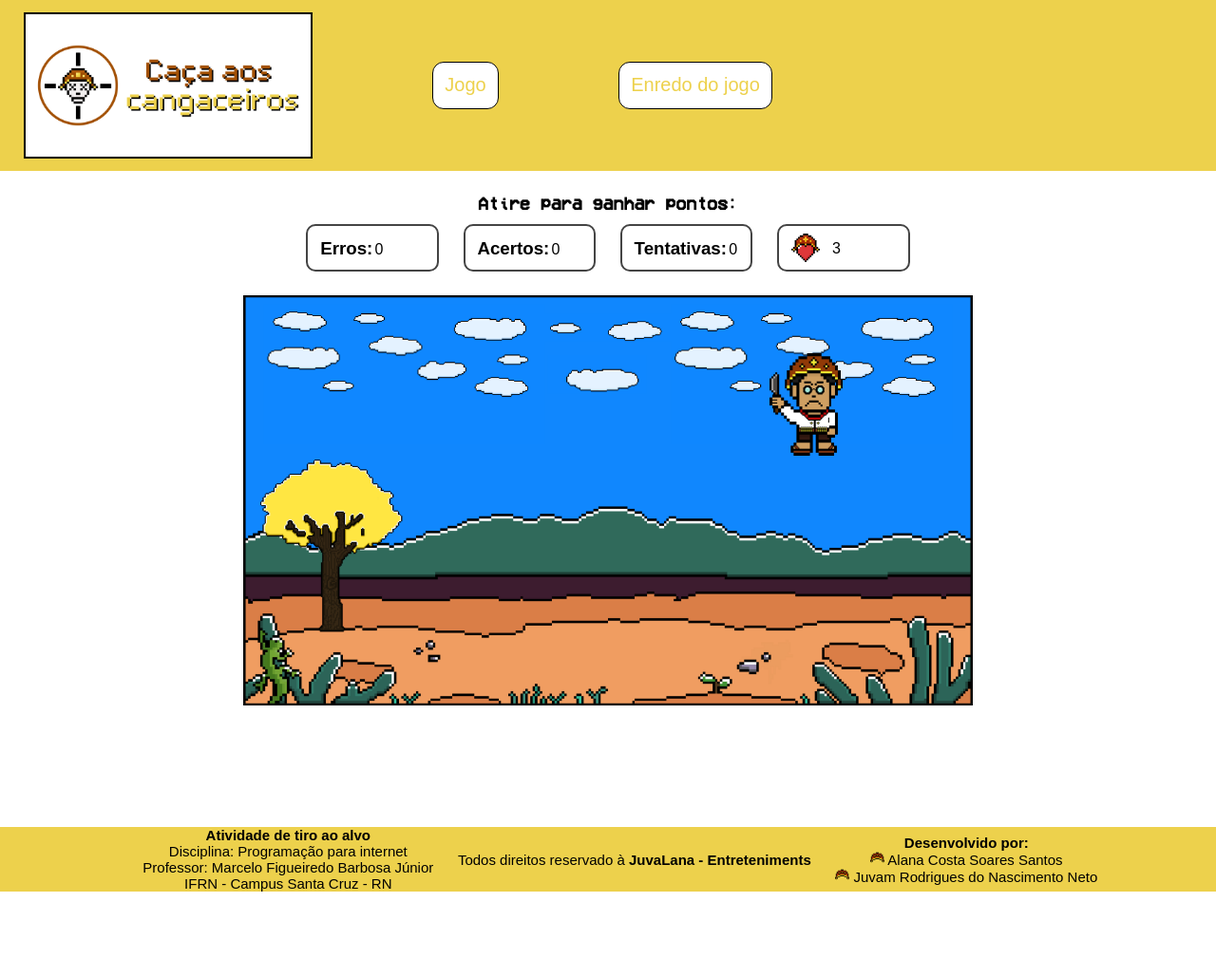
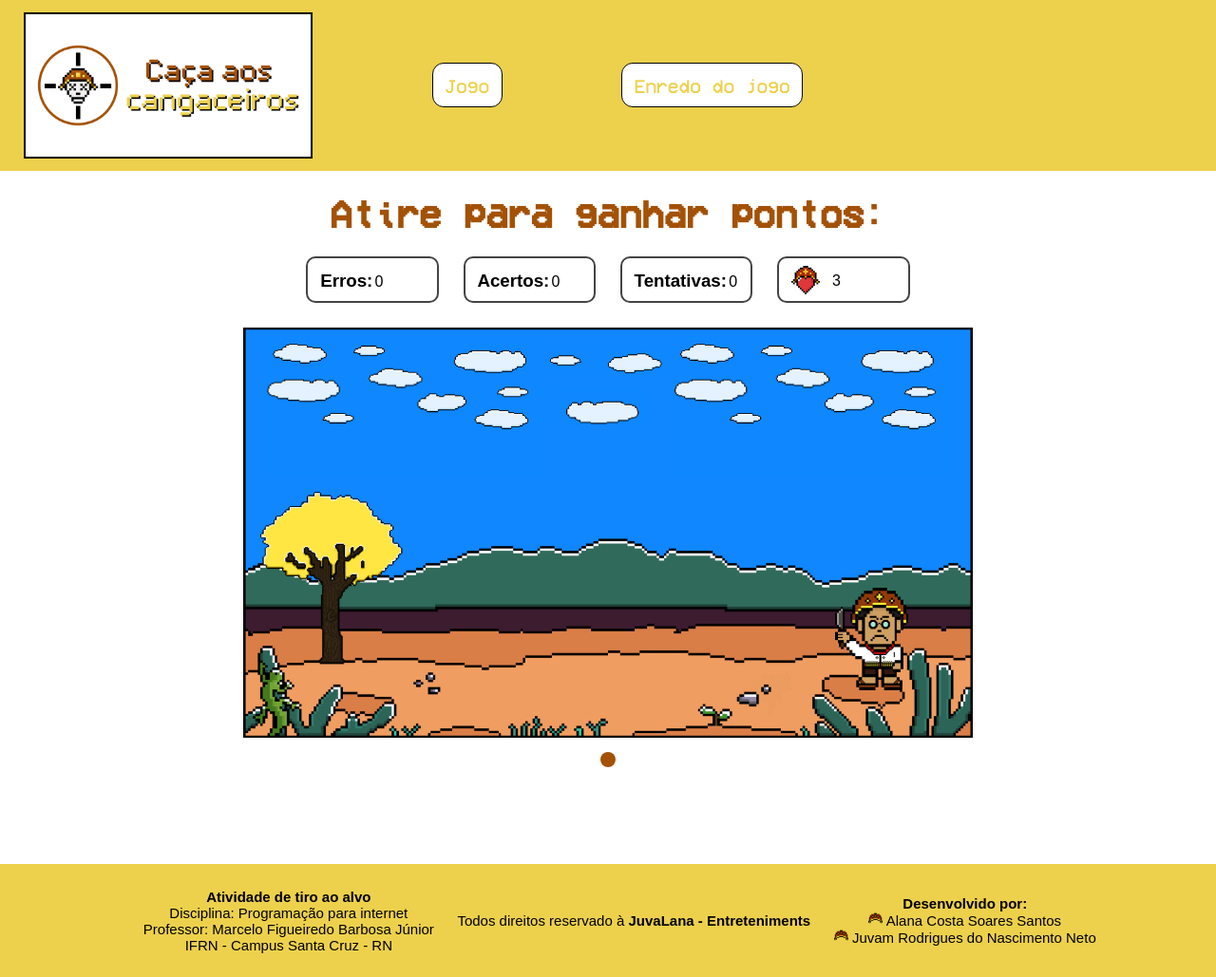
Before and after one commit to Alanacssantos/Projeto_PPI-CacaAosCangaceiros, a PHP site: page / in a window 1280 px wide. Shown: the whole page at 95% size. Before the commit the page ends 939 px from the top, so only its background shows below. Run offline with PHP 8.4, Linux system fonts and the light colour scheme.

Commit message:
Estilização

```diff
--- a/jogo/jogo/css/estilo.css
+++ b/jogo/jogo/css/estilo.css
@@ -91,11 +91,15 @@ span {
     padding: 1%;
     border-radius: 12px;
     background-color: white;
+    font-family: fonteTitulo;
+
 
 }
 .conteudoNav:hover{
     background-color: #A35105;
     color: white;
+    font-family: fonteTitulo;
+
 }
 #logo{
     background-color: white;
@@ -103,12 +107,13 @@ span {
     margin-left: 1%;
 }
 footer{
-    margin-top: 10%;
+    margin-top: 8%;
     display: flex;
     align-items: center;
     justify-content: center;
     background-color:  #EDD14C;
     font-size: 15px;
+    padding: 2%;
 }
 .creditos{
     margin-left: 2%;
@@ -119,8 +124,11 @@ nav{
 }
 
 #cabecalho h3{
-    margin-top: 1%;
+    margin-top: 2%;
     font-family: fonteTitulo;
+    margin-bottom: 1%;
+    color: #A35105;
+    font-size: 40px;
 }
 #divVida{
     align-items: center;
@@ -129,3 +137,16 @@ nav{
 header{
     align-items: center;
 }
+#dicas{
+    margin-top: 2%;
+    font-family: fonteTitulo;
+    background-color: #A35105;
+    padding: 1%;
+    color: white;
+    border-radius: 12px;
+    font-size: 20px;
+}
+#divDicas{
+    display: flex;
+    justify-content: center;
+}
--- a/jogo/jogo/index.html
+++ b/jogo/jogo/index.html
@@ -45,6 +45,9 @@
             <div id="telaGame">
                 <img id="alvo" width="72px" height="102px" src="images/alvo.png">
             </div>
+            <div id="divDicas">
+                <h3 id="dicas"></h3>
+            </div>
         </div>
     </div>
 
--- a/jogo/jogo/javascript/script.js
+++ b/jogo/jogo/javascript/script.js
@@ -8,6 +8,7 @@ let dicas = document.getElementById("dicas");
 let acertos = 0, erros = 0, jogadas = 0, vidas = 3, acertoVid = 0;
 let estaClicado = false;
 let gameOver = false;
+
 //Pegando o Height e Widht
 let alturaTela = document.getElementById("telaGame").clientHeight;
 let larguraTela = document.getElementById("telaGame").clientWidth;
@@ -29,7 +30,17 @@ setInterval(()=>{
         if (acertoVid == 5) {
             vidas += 1;
             acertoVid = 0;
-            ganhouVida();
+            var intervalo = setInterval(function(){
+                dicas.innerHTML = "Vida extra ganha!";
+
+            }, 600);
+
+            //Depois de 1.2 segundo, para o intervalo e atribui a imagem normal novamente ao alvo.
+            setTimeout(function(){
+                clearInterval(intervalo);
+                dicas.innerHTML = "";
+            }, 2400);
+
         }
     } else {
         alvo.onclick = function() {
@@ -39,7 +50,7 @@ setInterval(()=>{
     if (vidas <= 0) {
         gameOver = true;
     }
-}, 1250);
+}, 1000);
 
 alvo.onmousedown = () => {
     estaClicado = true;
@@ -76,12 +87,3 @@ telaGame.onclick = () => {
         }
     }
 }
-function ganhouVida () {
-    let painelGanhou = document.createElement("h3");
-    painelGanhou.innerHTML = "Você ganhou vida";
-    painelGanhou.setAttribute("id", "painelGanhou");
-    painelGanhou.setAttribute("style", "position='absolute' left='0%' top='0%'");
-    telaGame.appendChild(painelGanhou);
-
-    setInterval(function () { telaGame.removeChild(painelGanhou)}, 1000);
-}
```
Also changed, not shown: jogo/jogo/css/estilodoprejogo.css (+10 -0 lines).
